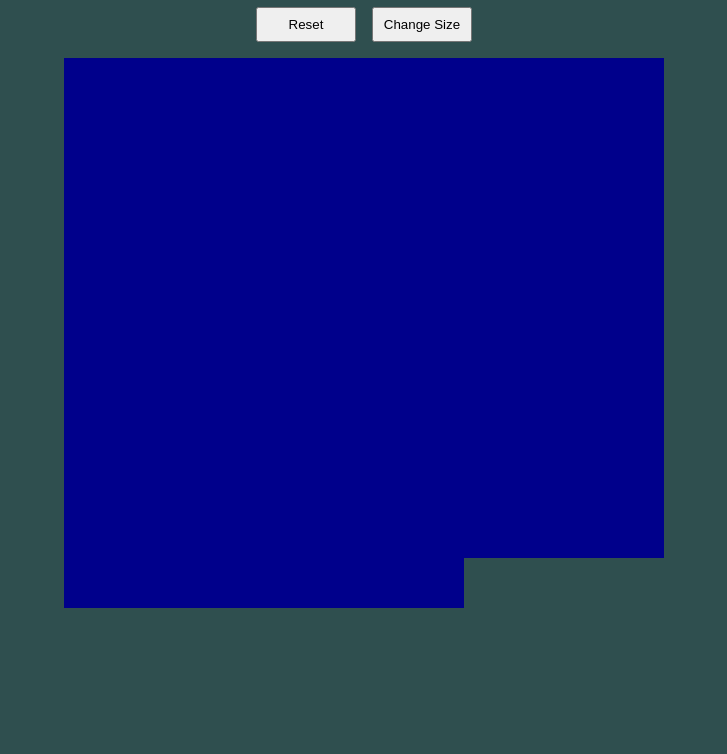
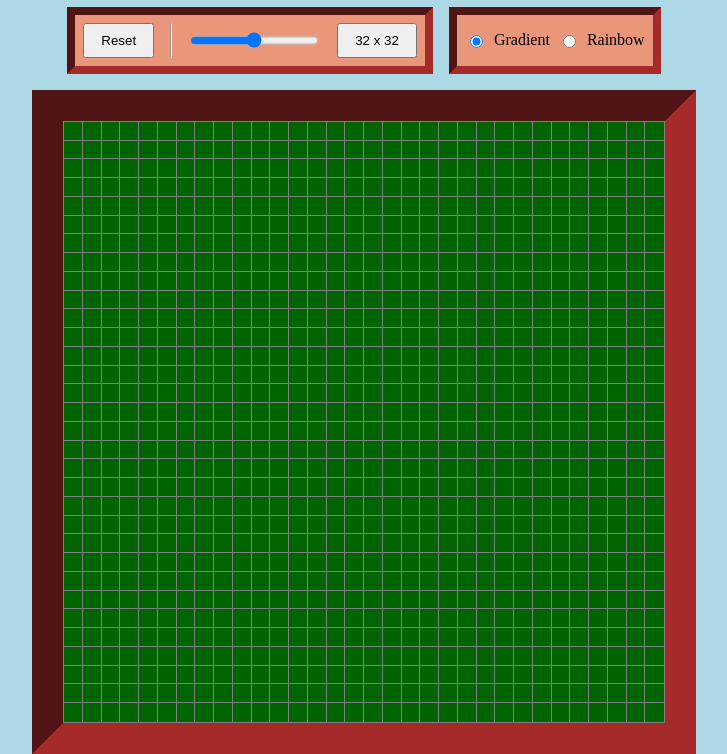
Before and after one commit to DannyTheKO/Odin-Project_Etch-a-Sketch, a website: page index.html in a window 1280 px wide. Shown: the part 73-827 px from the top of the page, without its empty margins (276-1003 px from the left). Before the commit the page ends 800 px from the top, so only its background shows below. Drawn offline with Linux system fonts and the light colour scheme.

Commit message:
Complete the Etch-A-Sketch Odin project!

```diff
--- a/index.html
+++ b/index.html
@@ -9,12 +9,26 @@
 <body>
 <div class="wrapper">
     <h1 class="title">Etch-a-Sketch</h1>
-    <div class="btn">
-        <button id="btnReset">Reset</button>
-        <button id="btnSize">Change Size</button>
+    <div class="wrapper-btn">
+        <div class="btn-config">
+            <button id="btnReset">Reset</button>
+            <hr>
+            <input id="totalSquareInput" type="range" min="1" max="64" value="32" oninput="renderSketch(this.value); totalSquares = this.value;">
+            <button id="totalSquareOutput"></button>
+        </div>
+        <div class="btn-option">
+            <input type="radio" id="gradient" name="color" value="Gradient" onchange="renderSketch(totalSquares)" checked>
+            <label for="gradient">Gradient</label>
+
+            <input type="radio" id="rainbow" name="color" value="Rainbow" onchange="renderSketch(totalSquares)">
+            <label for="rainbow">Rainbow</label>
+        </div>
+
     </div>
 
-    <div id="etchASketch"></div>
+    <div class="wrapper-canvas">
+        <div id="etchASketch"></div>
+    </div>
 </div>
 </body>
 </html>
--- a/index.js
+++ b/index.js
@@ -1,53 +1,94 @@
 const etchASketch = document.querySelector("#etchASketch");
 const btnReset = document.querySelector("#btnReset");
-const btnSize = document.querySelector("#btnSize");
+const totalSquareInput = document.querySelector("#totalSquareInput");
+const totalSquareOutput = document.querySelector("#totalSquareOutput");
 
-let totalGrid = 128; // default size (contain x and y axis);
-const containerSize = 600; // Size of the container
-let count = 1; // Debug
-renderSketch(totalGrid);
-function renderSketch(totalGrid) {
-    let gridSize = Math.ceil(Math.sqrt(totalGrid));
-    let divSize = containerSize / gridSize;
-    console.log(divSize)
+let totalSquares = 32;
+let sizeContainer = 600; // How big is the display is
+renderSketch(totalSquares);
 
-    etchASketch.style.display = "grid";
-    etchASketch.style.gridTemplateColumns = `repeat(${gridSize}, ${divSize}px)`;
-    etchASketch.style.gridTemplateRows = `repeat(${gridSize}, ${divSize}px)`;
-    etchASketch.style.width = `${containerSize}px`;
-    etchASketch.style.height = `${containerSize}px`;
+function renderSketch(totalSquare) {
+    if (totalSquare > 64) {
+        let c = confirm("Careful this will freeze the website!, do you wish to continue ?")
+        if (c === false) {
+            return;
+        }
+    }
 
-    etchASketch.innerHTML = "";
+    // Reset
+    etchASketch.innerHTML = '';
+    mouseOverOption();
 
-    for (let i = 0; i < totalGrid; i++) {
-        // Sketch square default style
-        const square = document.createElement("div");
-        square.style.backgroundColor = "darkblue";
-        square.style.boxSizing = "border-box"; // Ensure consistent sizing
-        square.style.width = `${divSize}px`;
-        square.style.height = `${divSize}px`;
+    totalSquareOutput.textContent = `${totalSquare} x ${totalSquare}`;
+    totalSquareOutput.style.textAlign = "center";
 
-        etchASketch.appendChild(square);
+    // Calculate grid dimensions
+    // let cols = Math.floor(Math.sqrt(totalSquare));
+    // let rows = Math.ceil(totalSquare / cols);
+
+    // Adjust square size to fit the container exactly
+    let sizeSquare = sizeContainer / totalSquare;
+
+    etchASketch.style.display = "flex";
+    etchASketch.style.flexWrap = "wrap";
+    etchASketch.style.width = `${sizeContainer}px`;
+    etchASketch.style.height = `${sizeContainer}px`;
+    etchASketch.style.backgroundColor = "black";
+
+    for (let i = 1; i <= totalSquare; i++) {
+        for (let j = 1; j <= totalSquare; j++) {
+            const square = document.createElement("div");
+
+            square.style.width = `${sizeSquare}px`;
+            square.style.height = `${sizeSquare}px`;
+            square.style.boxSizing = "border-box";
+            square.style.backgroundColor = "darkgreen";
+            square.style.outline = "0.1px solid gray";
+            square.style.opacity = "1";
+
+            etchASketch.appendChild(square);
+        }
     }
 }
 
-etchASketch.addEventListener('mouseover', (e) => {
-    if (e.target.id !== "etchASketch") {
+function mouseOverOption() {
+    let option = document.querySelector('.btn-option > input[name="color"]:checked')
+
+    if (option.value.toString().toLocaleLowerCase() === "gradient") {
+        etchASketch.removeEventListener("mouseover", mouseOutRainbow);
+        etchASketch.addEventListener("mouseover", mouseOverGradient);
+    } else {
+        etchASketch.removeEventListener("mouseover", mouseOverGradient);
+        etchASketch.addEventListener("mouseover", mouseOutRainbow);
 
     }
-})
+}
+
+function mouseOverGradient(e) {
+    if (e.target.id !== "etchASketch" && e.target.style.opacity > "0") {
+        e.target.style.opacity -= 0.3;
+    }
+}
+
+function mouseOutRainbow(e) {
+    if (e.target.id !== "etchASketch") {
+        e.target.style.backgroundColor = `rgb(${Math.random() * 255}, ${Math.random() * 255}, ${Math.random() * 255})`;
+    }
+}
 
 // Reset Button
 btnReset.addEventListener('click', (e) => {
-
+    renderSketch(totalSquareInput.value);
 })
 
-// Change Size
-btnSize.addEventListener('click', () => {
-    // Validation input, if not an integer, try again!
+totalSquareOutput.addEventListener('click', (e) => {
+    let square;
     do {
-        totalGrid = prompt("What size for the sketch?: ");
-    } while (isNaN(parseInt(totalGrid)));
-
-    renderSketch(totalGrid);
-});
+        square = prompt("Square number: ");
+        if (square === null) {
+            return; // Cancel
+        }
+    } while (isNaN(parseInt(square))) // Integer Validation
+    totalSquares = square;
+    renderSketch(totalSquares);
+})
--- a/style.css
+++ b/style.css
@@ -4,7 +4,7 @@ html {
 }
 
 body {
-    background-color: darkslategrey;
+    background-color: lightblue;
     color: black;
 
     width: 100%;
@@ -12,6 +12,10 @@ body {
 
     margin: 0;
     padding: 0;
+}
+
+hr {
+    margin: 0;
 }
 
 .wrapper {
@@ -25,19 +29,45 @@ body {
     text-align: center;
 }
 
-.btn {
+.wrapper-btn {
     display: flex;
+    flex-direction: row;
+
     gap: 16px;
-
-    width: auto;
     margin-bottom: 16px;
 
-    & > button {
-        width: 100px;
+    [class^="btn-"] {
+        display: flex;
+
+        background-color: darksalmon;
+        border: brown 0.5em inset;
+
+        width: auto;
+
         padding: 8px;
+
+        button {
+            padding: 8px 16px;
+        }
     }
+
+    .btn-config {
+        gap: 16px;
+    }
+
+    .btn-option {
+        gap: 8px;
+        align-items: center;
+    }
+
+
 }
 
-#etchASketch {
-    display: grid;
+
+.wrapper-canvas {
+    display: flex;
+    justify-content: center;
+    align-items: start;
+
+    border: brown 2em inset;
 }
```
